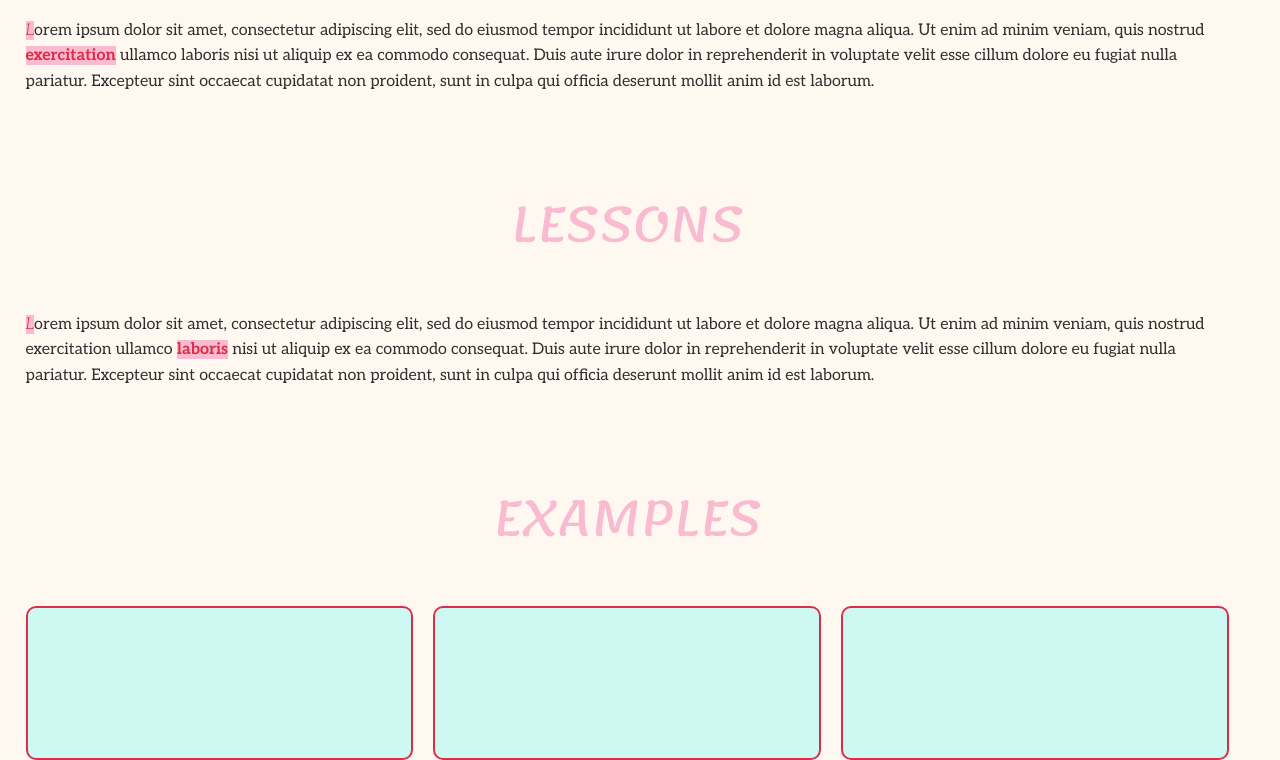
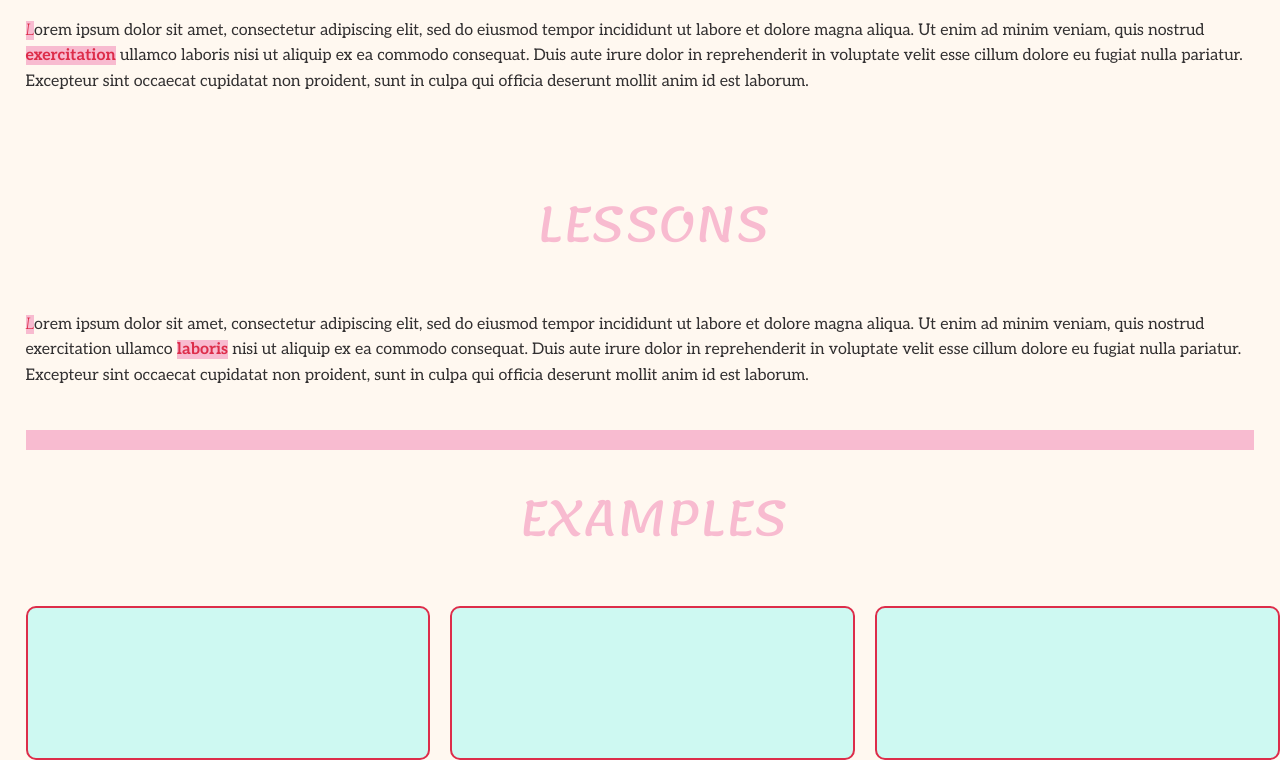
Before and after one commit to amstroth/amstroth.github.io, a plain HTML site: page index.html in a window 1280 px wide. Shown: the part 711-1471 px from the top of the page. Drawn offline with nearby package versions, Linux system fonts and the light colour scheme.

Commit message:
Update styles.css

```diff
--- a/styles.css
+++ b/styles.css
@@ -229,7 +229,7 @@ hr{
 
     nav ul {
         flex-direction: row;
-        margin: 0;
+        margin: 1vw 5vw 0 5vw;
     }
 
     h1 {
@@ -239,6 +239,11 @@ hr{
         margin-left: 0;
     }
 
+    hr {
+        grid-column: 1;
+        margin: 2vw;
+    }
+
     #about, #lessons, #examples {
         grid-column: 1;
         margin-left: 2vw;
```
